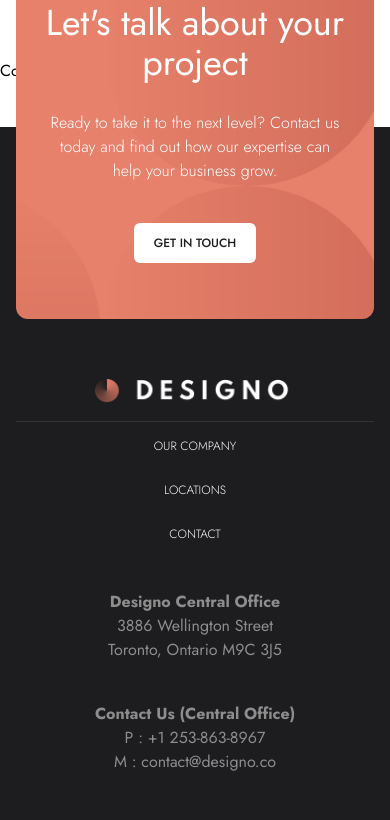
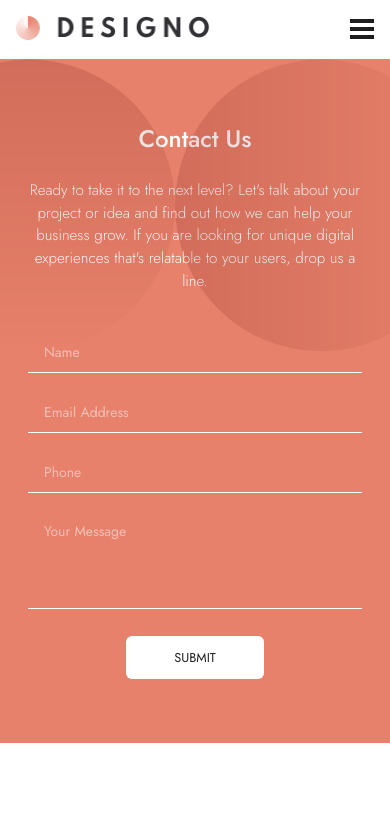
Before and after one commit to F4eNn/Designo-Website, a Next.js app: page /contact in a window 390 px wide. Shown: the top 820 px of the page. Built offline with nearby package versions, Linux system fonts and the light colour scheme.

Commit message:
created contact site

```diff
--- a/src/app/contact/page.tsx
+++ b/src/app/contact/page.tsx
@@ -1,7 +1,12 @@
+import { Contact } from '@/components/content/Contact/Contact'
 import React from 'react'
 
 const ContactPage = () => {
-	return <div>ContactPage</div>
+	return (
+		<div>
+			<Contact />
+		</div>
+	)
 }
 
 export default ContactPage
--- a/src/app/globals.css
+++ b/src/app/globals.css
@@ -23,4 +23,8 @@ body {
 	width: auto;
 	height: auto;
 	clip-path: polygon(0 0, 100% 0, 100% 50%, 0 50%);
-  }
+}
+input:-webkit-autofill {
+	-webkit-box-shadow: 0 0 0 30px #e7816b inset; /* zmień kolor tła pola na biały */
+	-webkit-text-fill-color: #fff;
+}
--- /dev/null
+++ b/src/components/Icons/ContactHeroPatternDesktop.tsx
@@ -0,0 +1,39 @@
+import React from 'react'
+
+export const ContactHeroPatternDesktop = () => {
+	return (
+		<svg
+			width='640'
+			height='640'
+			xmlns='http://www.w3.org/2000/svg'>
+			<defs>
+				<linearGradient
+					x1='0%'
+					y1='50%'
+					x2='100%'
+					y2='50%'
+					id='a'>
+					<stop
+						stopColor='#5D0202'
+						stopOpacity='0'
+						offset='0%'
+					/>
+					<stop
+						stopColor='#5D0202'
+						stopOpacity='.498'
+						offset='100%'
+					/>
+				</linearGradient>
+			</defs>
+			<circle
+				fill='url(#a)'
+				transform='matrix(0 1 1 0 0 0)'
+				cx='320'
+				cy='320'
+				r='320'
+				fillRule='evenodd'
+				opacity='.309'
+			/>
+		</svg>
+	)
+}
--- /dev/null
+++ b/src/components/Icons/ContactHeroPatternMobile.tsx
@@ -0,0 +1,68 @@
+import React from 'react'
+
+export const ContactHeroPatternMobile = () => {
+	return (
+		<svg
+			width='876'
+			height='990'
+			xmlns='http://www.w3.org/2000/svg'>
+			<defs>
+				<linearGradient
+					x1='0%'
+					y1='50%'
+					x2='100%'
+					y2='50%'
+					id='a'>
+					<stop
+						stopColor='#5D0202'
+						stopOpacity='0'
+						offset='0%'
+					/>
+					<stop
+						stopColor='#5D0202'
+						stopOpacity='.498'
+						offset='100%'
+					/>
+				</linearGradient>
+			</defs>
+			<g
+				transform='matrix(1 0 0 -1 0 990)'
+				fill='none'
+				fillRule='evenodd'
+				opacity='.309'>
+				<circle
+					transform='scale(-1 1) rotate(-90 0 1573.642)'
+					cx='730'
+					cy='843.642'
+					r='146'
+				/>
+				<circle
+					fill='url(#a)'
+					transform='matrix(-1 0 0 1 876 0)'
+					cx='438'
+					cy='843.642'
+					r='146'
+				/>
+				<circle
+					fill='url(#a)'
+					transform='scale(-1 1) rotate(90 0 697.642)'
+					cx='146'
+					cy='843.642'
+					r='146'
+				/>
+				<circle
+					transform='scale(-1 1) rotate(-90 0 876.358)'
+					cx='730'
+					cy='146.358'
+					r='146'
+				/>
+				<circle
+					transform='matrix(-1 0 0 1 876 0)'
+					cx='438'
+					cy='146.358'
+					r='146'
+				/>
+			</g>
+		</svg>
+	)
+}
--- /dev/null
+++ b/src/components/Icons/ErrorIcon.tsx
@@ -0,0 +1,25 @@
+import React from 'react'
+
+export const ErrorIcon = () => {
+	return (
+		<svg
+			xmlns='http://www.w3.org/2000/svg'
+			width='20'
+			height='20'>
+			<g
+				fill='none'
+				fillRule='evenodd'>
+				<circle
+					cx='10'
+					cy='10'
+					r='10'
+					fill='#FFF'
+				/>
+				<path
+					fill='#E7816B'
+					d='M11 14v2H9v-2h2zm0-9v7H9V5h2z'
+				/>
+			</g>
+		</svg>
+	)
+}
--- /dev/null
+++ b/src/components/content/Contact/Contact.tsx
@@ -0,0 +1,38 @@
+'use client'
+import { Card } from '@/components/UI/Card'
+import React from 'react'
+import { Form } from './Form'
+import { LocationLink } from '@/components/UI/Location/LocationLink'
+import { Wrapper } from '@/components/UI/Wrapper'
+import { UseWindowResize } from '@/hooks/useWindowResize'
+import { ContactHeroPatternDesktop } from '@/components/Icons/ContactHeroPatternDesktop'
+import { ContactHeroPatternMobile } from '@/components/Icons/ContactHeroPatternMobile'
+import { ErrorIcon } from '@/components/Icons/ErrorIcon'
+
+export const Contact = () => {
+	const { isMobile } = UseWindowResize()
+
+	return (
+		<Wrapper>
+			<Card>
+				<div className='bg-peach text-white py-16 px-7 relative md:px-16 lg:flex lg:justify-between lg:gap-20'>
+					<div className='flex flex-col justify-center items-center gap-6 text-center mb-10 md:text-left md:items-start lg:w-[60%]'>
+						<h1 className='capitalize text-2xl font-[500] md:text-[2.5rem] xl:text-6xl'>Contact us</h1>
+						<p className='text-[.95rem]  font-light md:text-lg xl:text-xl'>
+							{
+								"Ready to take it to the next level? Let's talk about your project or idea and find out how we can help your business grow. If you are looking for unique digital experiences that's relatable to your users, drop us a line."
+							}
+						</p>
+					</div>
+					<div className='absolute top-0 -left-[30%] md:-top-1/4 md:-left-[10%] lg:-top-1/3 lg:left-0'>
+						{!isMobile ? <ContactHeroPatternMobile /> : <ContactHeroPatternDesktop />}
+					</div>
+					<Form />
+				</div>
+			</Card>
+			<div className='mb-[300px] md:mb-[400px] '>
+				<LocationLink />
+			</div>
+		</Wrapper>
+	)
+}
--- /dev/null
+++ b/src/components/content/Contact/Form.tsx
@@ -0,0 +1,47 @@
+import React from 'react'
+
+export const Form = () => {
+	return (
+		<form className='flex flex-col gap-5 bg-transparent lg:w-[40%]'>
+			<div>
+				<label htmlFor='name'></label>
+				<input
+					placeholder='Name'
+					id='name'
+					type='text'
+					required
+					className='w-full bg-transparent placeholder:text-placeholder border-b-[1px] border-b-white focus:border-b-[3px] focus:outline-none focus:placeholder:text-white px-4 py-2 text-sm h-10'
+				/>
+			</div>
+			<div>
+				<label htmlFor='email'></label>
+				<input
+					placeholder='Email Address'
+					id='email'
+					type='email'
+					required
+					className='w-full bg-transparent placeholder:text-placeholder border-b-[1px] border-b-white focus:border-b-[3px] focus:outline-none focus:placeholder:text-white px-4 py-2 text-sm h-10  '
+				/>
+			</div>
+			<div>
+				<label htmlFor='phone'></label>
+				<input
+					placeholder='Phone'
+					id='phone'
+					type='tel'
+					required
+					className='w-full bg-transparent placeholder:text-placeholder border-b-[1px] border-b-white focus:border-b-[3px] focus:outline-none focus:placeholder:text-white px-4 py-2 text-sm h-10'
+				/>
+			</div>
+			<div>
+				<label htmlFor='yourMessage'></label>
+				<textarea
+					id='yourMessage'
+					placeholder='Your Message'
+					className='w-full resize-none bg-transparent placeholder:text-placeholder border-b-[1px] border-b-white focus:border-b-[3px] focus:outline-none focus:placeholder:text-white px-4 py-2 text-sm h-24'
+					defaultValue=''></textarea>
+			</div>
+            <button type='submit' className='rounded-md bg-white text-black py-3 px-12 uppercase mx-auto text-center text-[.8rem] hover:bg-light-peach hover:text-white transition-colors duration-300 md:ml-auto md:mx-0'>Submit</button>
+		</form>
+	)
+}
--- a/tailwind.config.js
+++ b/tailwind.config.js
@@ -16,6 +16,7 @@ module.exports = {
 				white: '#ffff',
 				'light-grey': '#f1f3f5',
 				'very-light-peach': '#fdf3f0',
+				placeholder: '#f3bfb5',
 			},
 		},
 		backgroundImage: {
```
